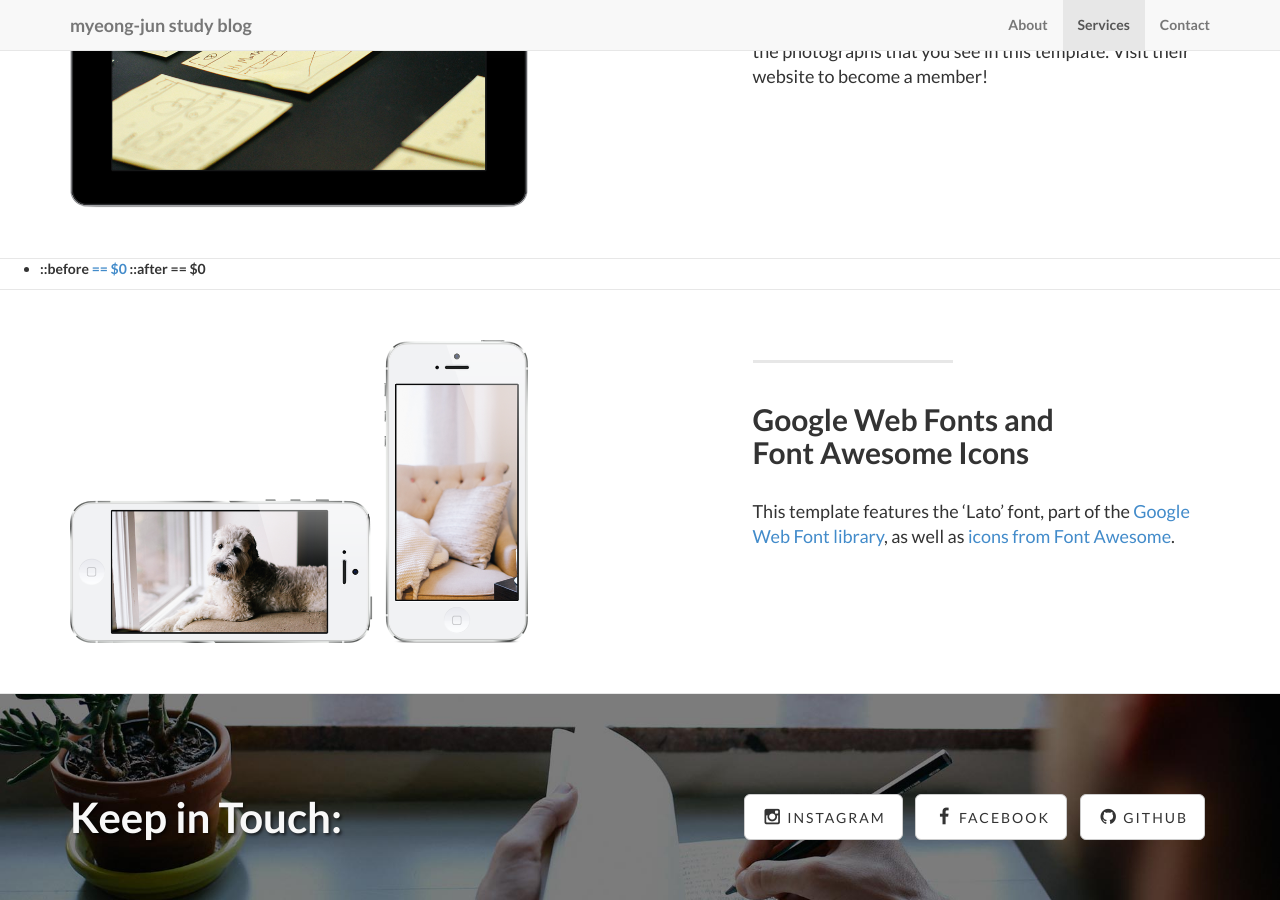
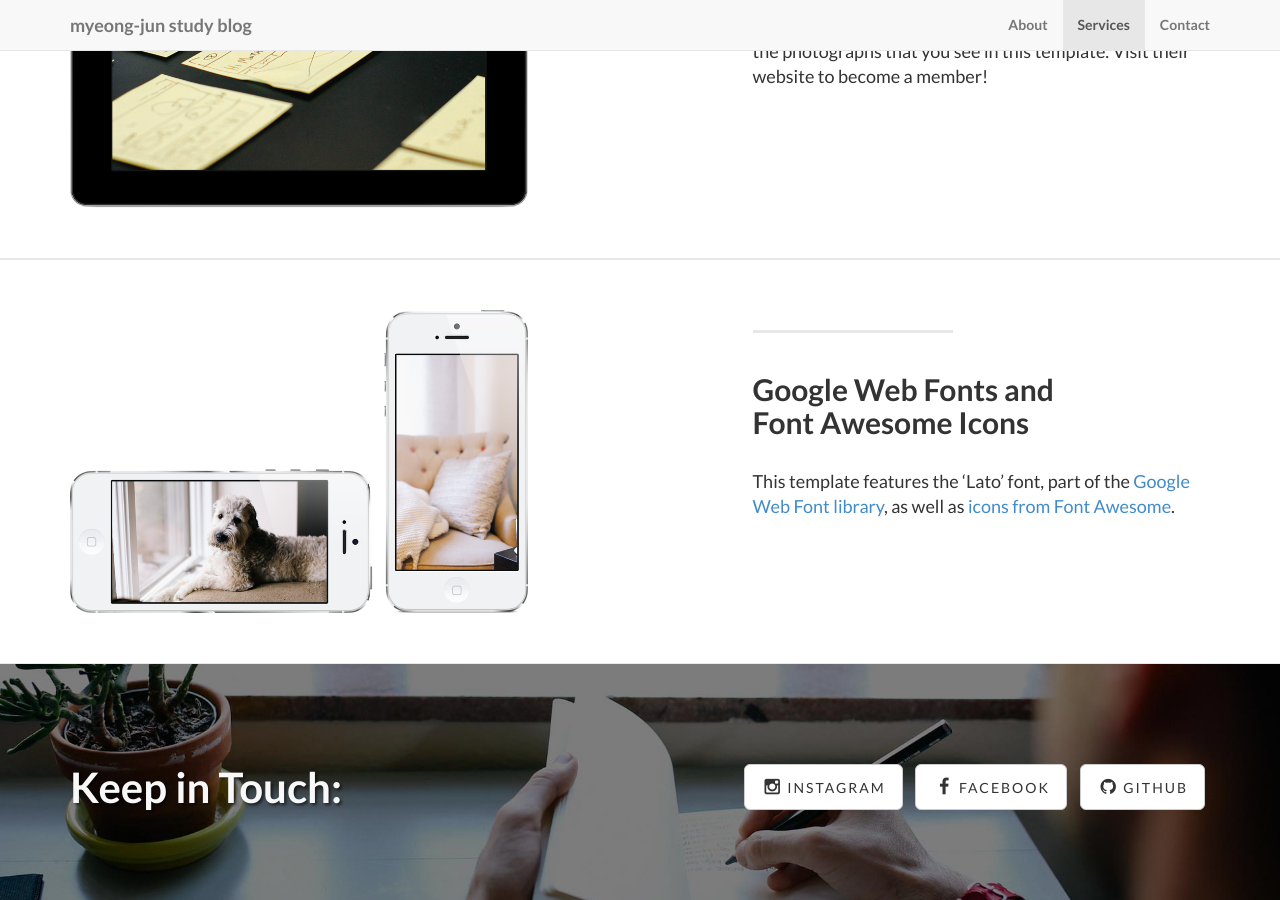
Before and after one commit to myeong-jun/myeong-jun.github.io, a Jekyll site: the page built from index.html, in a window 1280 px wide and 900 px high, scrolled down 1177 px. Built offline with Jekyll 4.4.1, drawn with Linux system fonts in a browser that asks for light colours.

Commit message:
Update page_content.html

```diff
--- a/_includes/page_content.html
+++ b/_includes/page_content.html
@@ -3,17 +3,17 @@
 {% for post in site.posts reversed %}
   {% capture thecycle %}{% cycle 'odd', 'even' %}{% endcapture %}
     {% if thecycle == 'odd' %}
-    <ul class="post-list">
-      <li>
-        ::before
-        <a href="https://myeong-jun.github.io/_posts/docker.md"> == $0
+    <div class="post-list">
+
+
+        <a href="https://myeong-jun.github.io/_posts/docker.md">
         </a>
-        ::after == $0
-      </li>
 
 
 
-        </ul>
+
+
+        </div>
         <!-- /.container -->
 
     </div>
```
